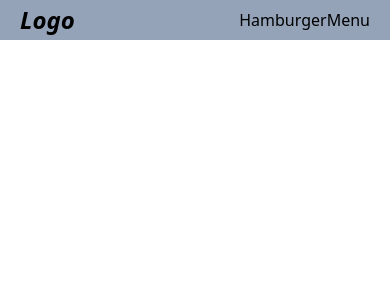
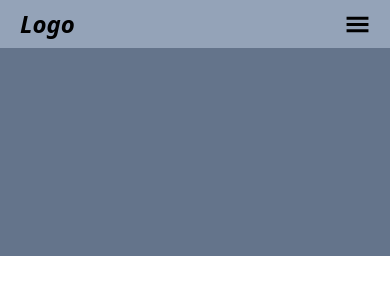
Before and after one commit to Kiril-Pavlov/react-dropdown-menu, a React (Create React App) app: page / in a window 390 px wide. Shown: the top 300 px of the page. Built offline with nearby package versions, Linux system fonts and the light colour scheme.

Commit message:
mobile menu container positioned

```diff
--- a/src/components/HamburgerMenu.jsx
+++ b/src/components/HamburgerMenu.jsx
@@ -1,9 +1,18 @@
-import React from 'react'
+import React from "react";
+
+import { GiHamburgerMenu } from "react-icons/gi";
 
 const HamburgerMenu = () => {
   return (
-    <div>HamburgerMenu</div>
-  )
-}
+    <div>
+      <div className="flex md:hidden">
+        <GiHamburgerMenu size={25} fill="black" />
+      </div>
+      <div className="fixed md:hidden w-full h-52 top-12 left-0 bg-slate-500">
 
-export default HamburgerMenu
+      </div>
+    </div>
+  );
+};
+
+export default HamburgerMenu;
--- a/src/components/Header.jsx
+++ b/src/components/Header.jsx
@@ -7,7 +7,7 @@ import Socials from './Socials'
 
 const Header = () => {
   return (
-    <header className='flex flex-row items-center justify-between h-10 px-5 bg-slate-400'>
+    <header className='flex flex-row items-center justify-between h-12 px-5 bg-slate-400'>
         <Logo/>
         <Navbar/>
         <Socials/>
```
